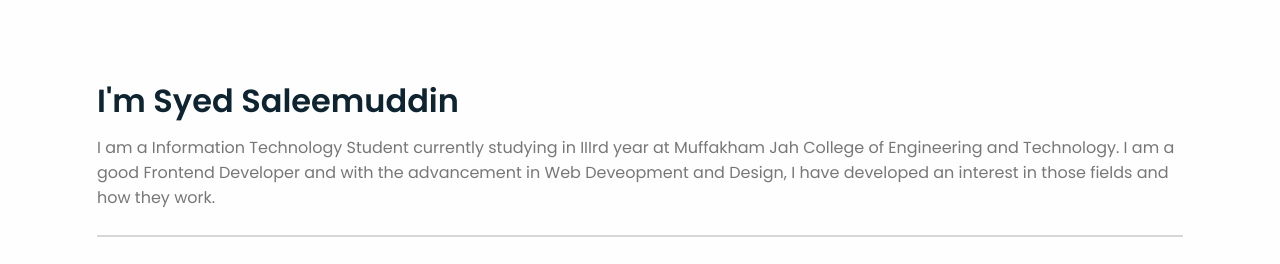
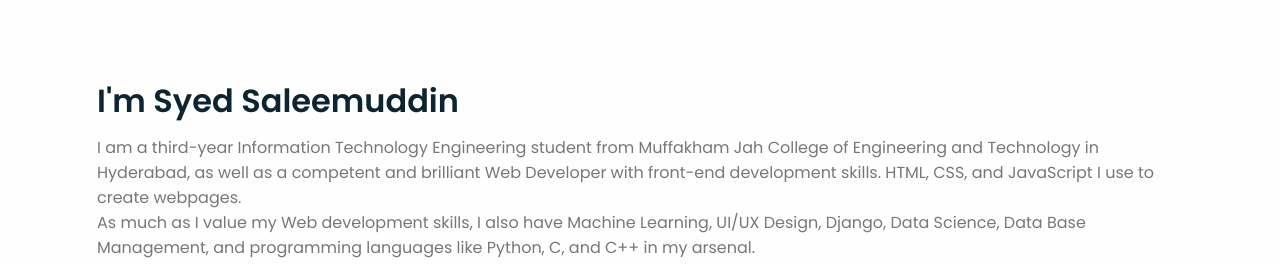
Before and after one commit to saleemsyed815/Portfolio_website, a plain HTML site: page index.html in a window 1280 px wide. Shown: the part 955-1219 px from the top of the page. Drawn offline with Linux system fonts and the light colour scheme.

Commit message:
updated about

```diff
--- a/index.html
+++ b/index.html
@@ -68,10 +68,17 @@
                 <div class="about-info">
                     <div class="description">
                         <h3>I'm Syed Saleemuddin</h3>
-                        <p>I am a Information Technology Student currently studying in IIIrd year at Muffakham Jah
-                            College of Engineering and Technology. I am a good Frontend Developer and with the
-                            advancement in Web Deveopment and Design, I have developed an interest in those fields and
-                            how they work.</p>
+                        <p>I am a third-year Information Technology Engineering student from Muffakham Jah College of
+                            Engineering and Technology in Hyderabad, as well as a competent and brilliant Web Developer
+                            with front-end development skills.
+                            HTML, CSS, and JavaScript I use to create webpages.
+                            <br>
+                            As much as I value my Web development skills, I also have Machine Learning, UI/UX Design,
+                            Django, Data Science, Data Base Management, and programming languages like Python, C, and
+                            C++ in my arsenal.
+                            <br>
+                            Aside from schoolwork, I enjoy playing basketball, reading, and watching anime. That's all there is to it when it comes to myself.
+                        </p>
                     </div>
                     <a href="https://drive.google.com/file/d/1Y8_JG5ZYQzCxhmuoy__Ux1w0qhPYqDpj/view?usp=sharing"
                         class="btn" target="_blank">Download Resume <i class="fas fa-download"></i> </a>
```
